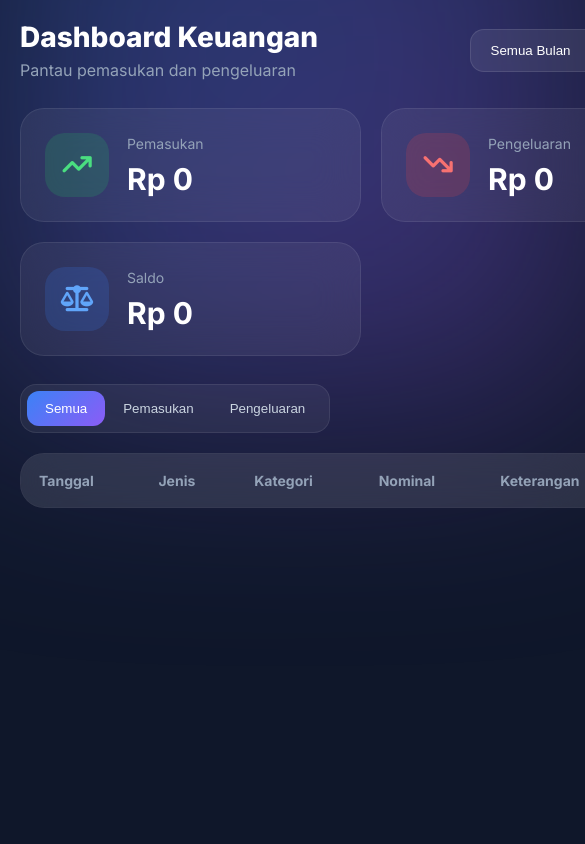
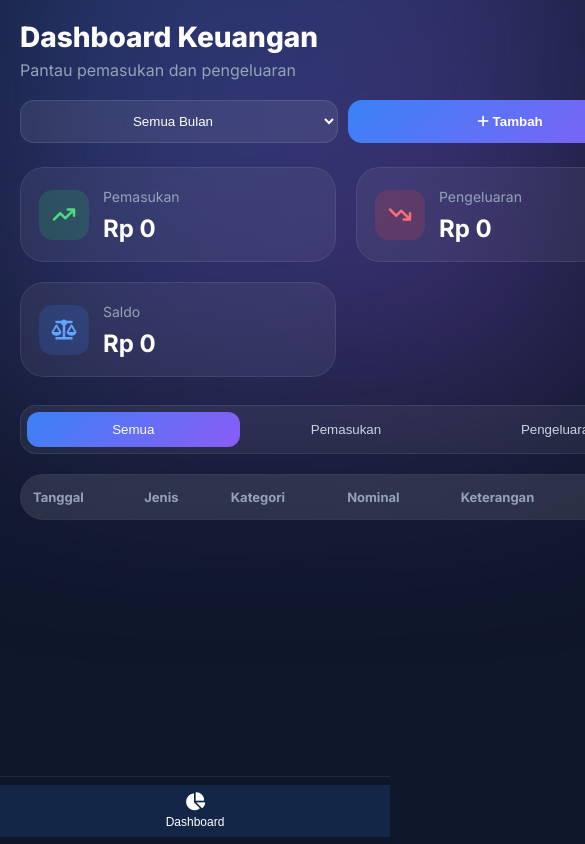
Before and after one commit to khoiruddin-sys/APP-Keuangan, a plain HTML site: page index.html in a window 390 px wide. Shown: the top 844 px of the page, 585 px wide, since content can reach past the window. Drawn offline with Linux system fonts and the light colour scheme.

Commit message:
memperbarui tampilan
Updated comments and adjusted styles for mobile responsiveness.

```diff
--- a/style.css
+++ b/style.css
@@ -31,14 +31,13 @@ body{
   min-height:100vh;
 }
 
-/* Sidebar */
+/* Sidebar (Desktop) */
 
 .sidebar{
   width:260px;
   background:rgba(15,23,42,.75);
   backdrop-filter:blur(18px);
   border-right:1px solid rgba(255,255,255,.08);
-  /* padding-top disesuaikan menjadi 40px agar menu teratas memiliki jarak yang pas setelah logo dihapus */
   padding:40px 28px 28px 28px;
 }
 
@@ -69,7 +68,7 @@ body{
   color:white;
 }
 
-/* Main */
+/* Main Content */
 
 .main-content{
   flex:1;
@@ -184,7 +183,7 @@ body{
   font-size:30px;
 }
 
-/* Filter */
+/* Filter Section */
 
 .filter-section{
   margin-bottom:20px;
@@ -214,7 +213,7 @@ body{
   color:white;
 }
 
-/* Table */
+/* Table Layout */
 
 .table-wrapper{
   background:rgba(255,255,255,.06);
@@ -253,13 +252,7 @@ tbody tr:hover{
   background:rgba(255,255,255,.04);
 }
 
-.month-header td{
-  background:rgba(59,130,246,.15);
-  font-weight:700;
-  color:#60a5fa;
-}
-
-/* Buttons */
+/* Table Buttons */
 
 .edit{
   border:none;
@@ -280,7 +273,7 @@ tbody tr:hover{
   cursor:pointer;
 }
 
-/* Modal */
+/* Modal Layout */
 
 .modal-overlay{
   position:fixed;
@@ -382,28 +375,148 @@ tbody tr:hover{
   cursor:pointer;
 }
 
-/* Mobile */
+/* ==========================================================================
+   Responsive Breakpoints (Mobile & Tablet)
+   ========================================================================== */
 
 @media(max-width:900px){
-
+  /* Berubah menjadi Bottom Nav Bar */
   .sidebar{
-    display:none;
+    position:fixed;
+    bottom:0;
+    left:0;
+    right:0;
+    width:100%;
+    height:68px;
+    background:rgba(15,23,42,.92);
+    backdrop-filter:blur(20px);
+    border-right:none;
+    border-top:1px solid rgba(255,255,255,.08);
+    padding:0;
+    z-index:999;
+    display:flex;
+    align-items:center;
+    justify-content:center;
   }
 
+  .menu{
+    width:100%;
+    flex-direction:row;
+    justify-content:center;
+    gap:0;
+  }
+
+  .menu-btn{
+    flex-direction:column;
+    align-items:center;
+    justify-content:center;
+    gap:4px;
+    padding:8px;
+    font-size:12px;
+    border-radius:0;
+    background:transparent;
+    flex:1;
+    text-align:center;
+  }
+
+  .menu-btn i{
+    font-size:18px;
+  }
+
+  /* Ruang konten disesuaikan agar tidak terpotong Bottom Nav Bar */
   .main-content{
     padding:20px;
+    padding-bottom:100px;
+  }
+
+  .topbar{
+    margin-bottom:24px;
   }
 
   .topbar h1{
     font-size:28px;
   }
 
-  table{
-    min-width:700px;
+  /* Penyesuaian Elemen Aksi Atas */
+  .topbar-text{
+    width:100%;
   }
 
-  .table-wrapper{
-    overflow:auto;
+  .top-actions{
+    width:100%;
+    display:flex;
+    gap:10px;
   }
 
+  .top-actions select,
+  .add-btn{
+    flex:1;
+    text-align:center;
+    justify-content:center;
+  }
+
+  /* Modifikasi Filter Tab di Mobile */
+  .type-toggle{
+    width:100%;
+  }
+
+  .toggle-btn{
+    flex:1;
+    text-align:center;
+    padding:10px 0;
+  }
+
+  /* Mengatasi Luapan Tabel */
+  .table-wrapper{
+    overflow-x:auto;
+    -webkit-overflow-scrolling:touch;
+  }
+
+  table{
+    min-width:650px;
+  }
+
+  th, td{
+    padding:14px 12px;
+    font-size:13px;
+  }
+
+  /* Animasi Modal khusus Ponsel Pintar (Muncul dari Bawah) */
+  .modal{
+    position:fixed;
+    bottom:0;
+    width:100%;
+    border-radius:24px 24px 0 0;
+    max-height:85vh;
+    overflow-y:auto;
+    animation:slideUp 0.3s ease-out;
+  }
+
+  @keyframes slideUp{
+    from{
+      transform:translateY(100%);
+    }
+    to{
+      transform:translateY(0);
+    }
+  }
 }
+
+@media(max-width:480px){
+  /* Memperkecil kartu ringkasan saat layar sangat sempit */
+  .card{
+    padding:18px;
+    gap:14px;
+  }
+
+  .card-icon{
+    width:50px;
+    height:50px;
+    font-size:20px;
+    border-radius:14px;
+  }
+
+  .card h2{
+    font-size:24px;
+  }
+}
```
